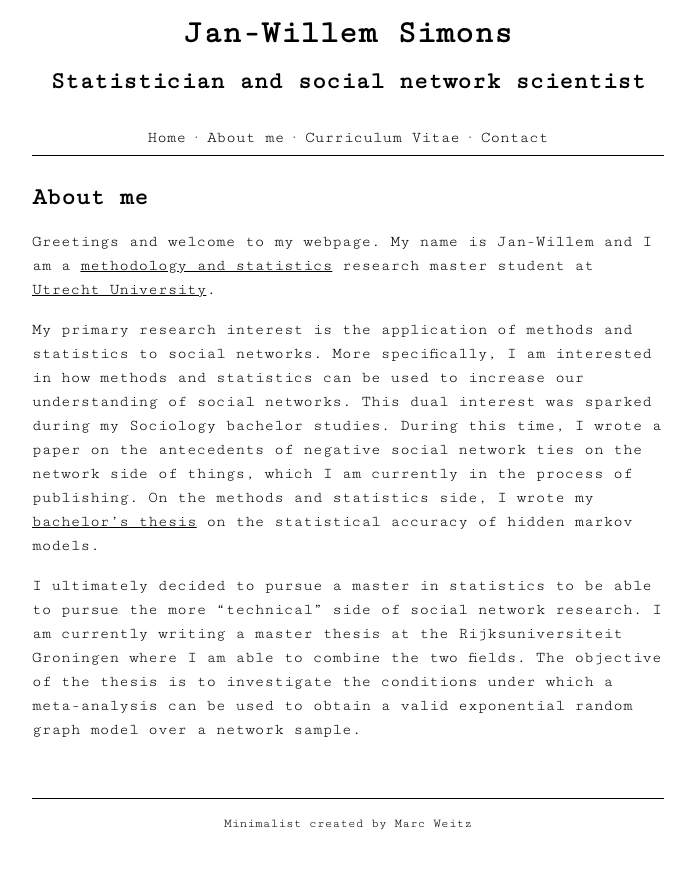
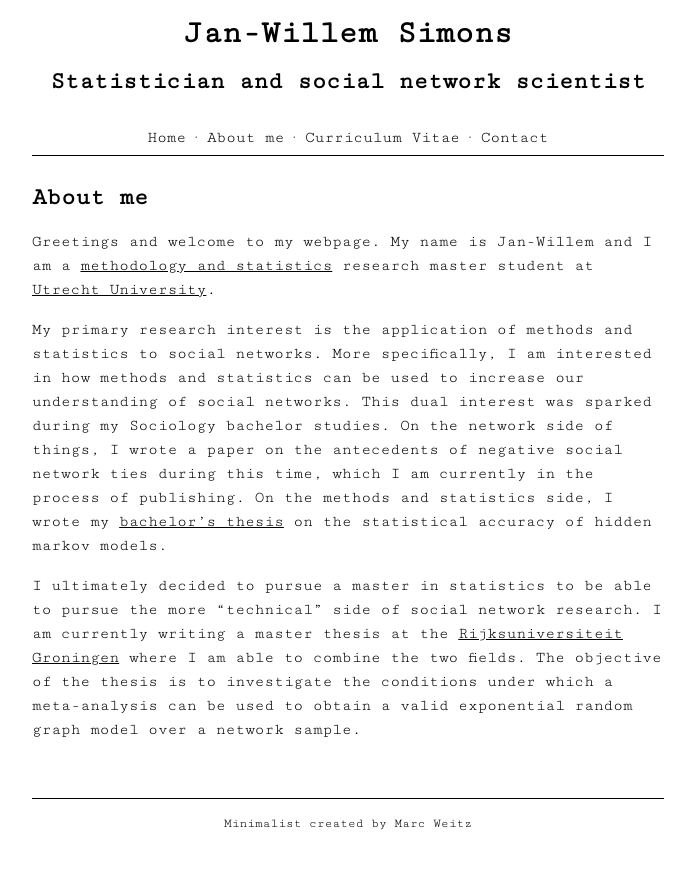
Before and after one commit to jwgsim/jwgsim.github.io, a Jekyll site: the page built from aboutme.md, in a window 1280 px wide. Shown: the top 869 px of the page, without its empty margins (292-987 px from the left). Built offline with Jekyll 4.4.1, drawn with Linux system fonts in a browser that asks for light colours; part of the change alters nothing that is shown.

```diff
--- a/aboutme.md
+++ b/aboutme.md
@@ -4,6 +4,6 @@ title: About me
 ---
 Greetings and welcome to my webpage. My name is Jan-Willem and I am a <a href="https://www.uu.nl/masters/en/methodology-and-statistics-behavioural-biomedical-and-social-sciences"> methodology and statistics</a> research master student at <a href="https://www.uu.nl/en"> Utrecht University</a>.
 
-My primary research interest is the application of methods and statistics to social networks. More specifically, I am interested in how methods and statistics can be used to increase our understanding of social networks. This dual interest was sparked during my Sociology bachelor studies. During this time, I wrote a paper on the antecedents of negative social network ties on the network side of things, which I am currently in the process of publishing. On the methods and statistics side, I wrote my <a href="https://dspace.library.uu.nl/handle/1874/392939"> bachelor's thesis</a> on the statistical accuracy of hidden markov models.
+My primary research interest is the application of methods and statistics to social networks. More specifically, I am interested in how methods and statistics can be used to increase our understanding of social networks. This dual interest was sparked during my Sociology bachelor studies. On the network side of things, I wrote a paper on the antecedents of negative social network ties during this time, which I am currently in the process of publishing. On the methods and statistics side, I wrote my <a href="https://dspace.library.uu.nl/handle/1874/392939"> bachelor's thesis</a> on the statistical accuracy of hidden markov models.
 
-I ultimately decided to pursue a master in statistics to be able to pursue the more "technical" side of social network research. I am currently writing a master thesis at the Rijksuniversiteit Groningen where I am able to combine the two fields. The objective of the thesis is to investigate the conditions under which a meta-analysis can be used to obtain a valid exponential random graph model over a network sample.
+I ultimately decided to pursue a master in statistics to be able to pursue the more "technical" side of social network research. I am currently writing a master thesis at the <a href="https://www.rug.nl/?lang=en"> Rijksuniversiteit Groningen</a> where I am able to combine the two fields. The objective of the thesis is to investigate the conditions under which a meta-analysis can be used to obtain a valid exponential random graph model over a network sample.
```
